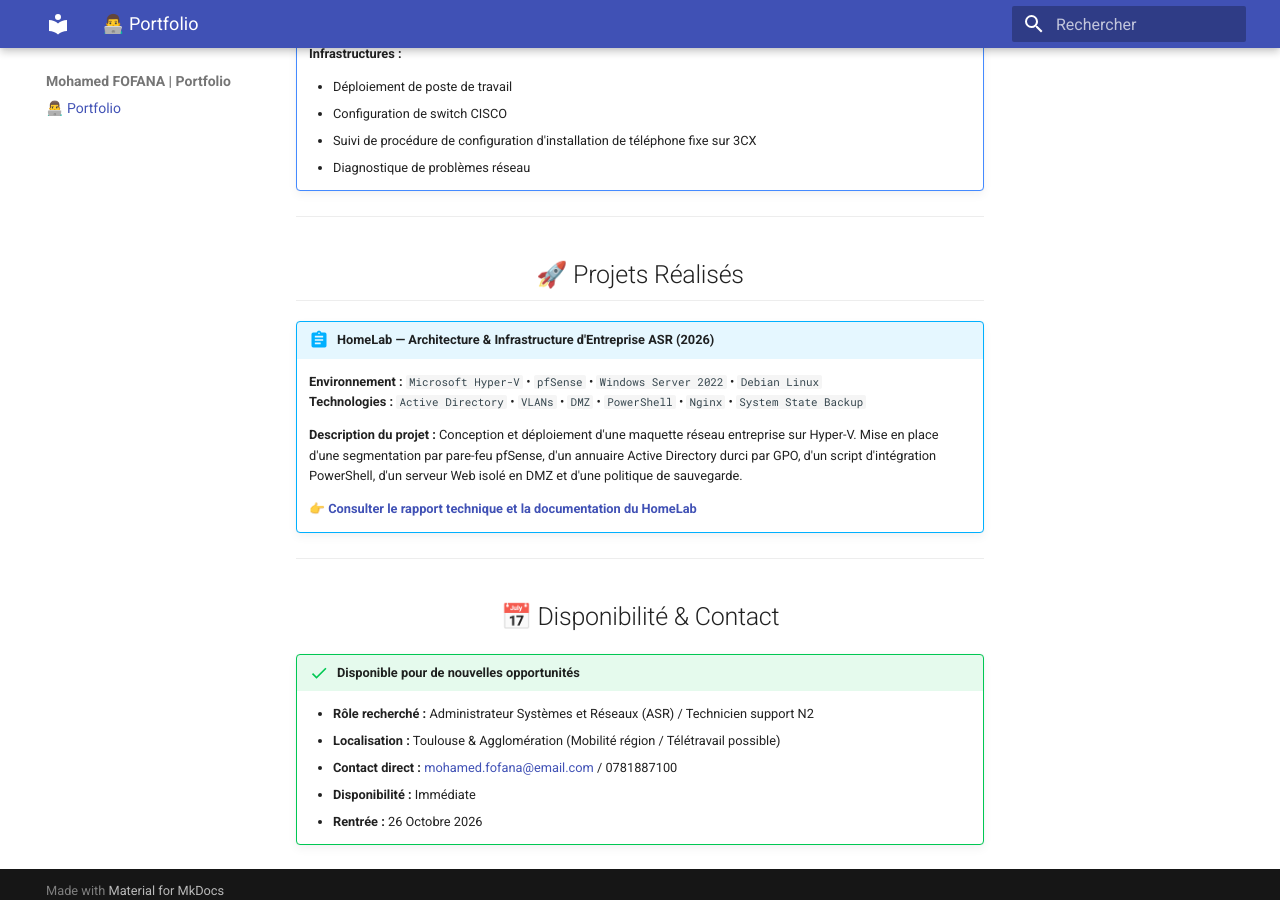
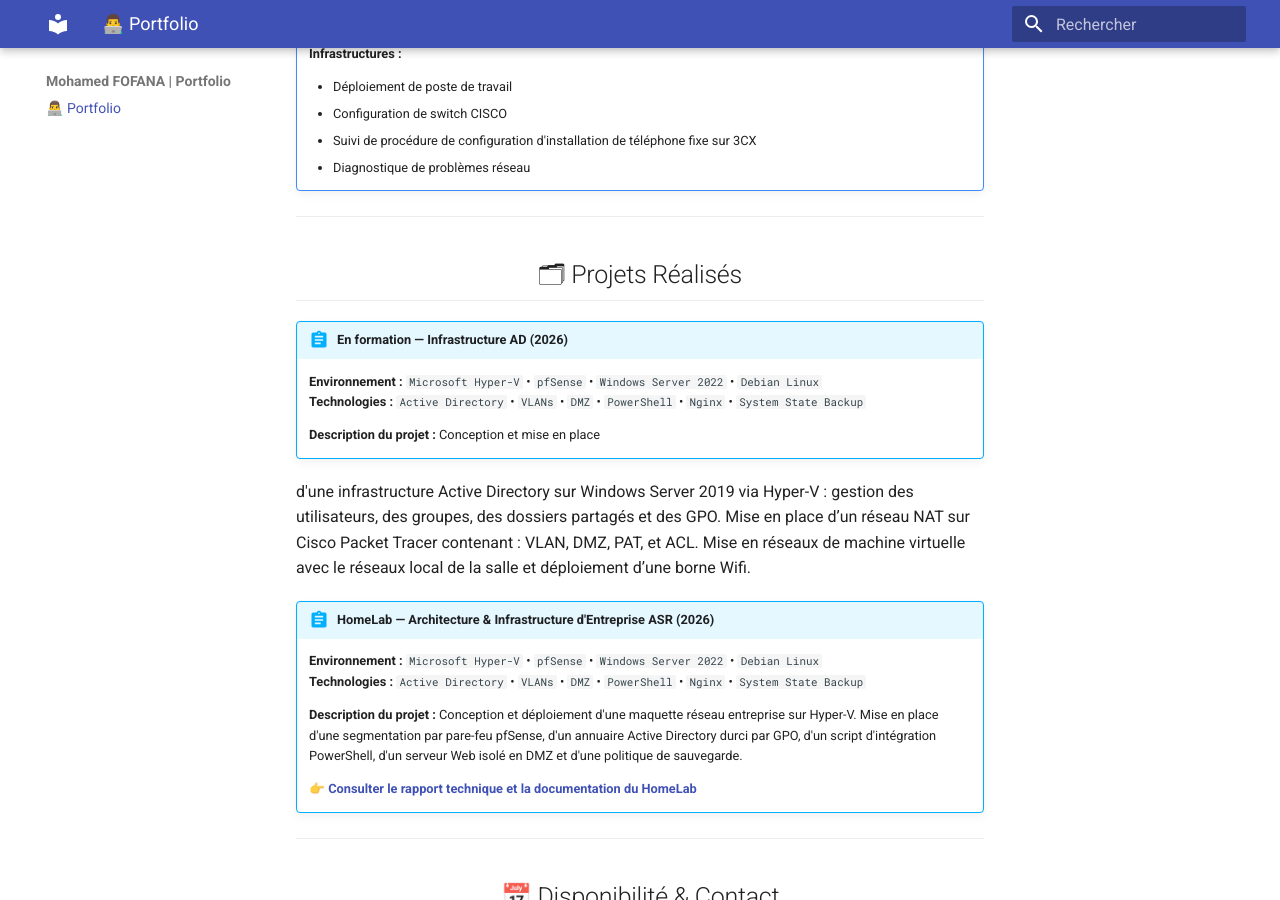
Before and after one commit to mohamedfofana/HomeLab, an MkDocs documentation site: the page built from docs/index.md, in a window 1280 px wide and 900 px high, scrolled down 2239 px. Built offline with MkDocs 1.6.1 and Material for MkDocs 9.7.7, drawn with Linux system fonts in a browser that asks for light colours; some of the changed text lies outside the part shown.

Commit message:
Update index.md

```diff
--- a/docs/index.md
+++ b/docs/index.md
@@ -24,7 +24,7 @@
 > Je cherche donc à développer mes compétences en administration d'infrastructures afin de passer de la résolutions d'incidents individuels à la conception et la gestion d'infrastructures permettant de limiter ce type d'incidents.
 ---
 <div align="center">
-<h2 style="border-bottom: 0.05rem solid var(--md-default-fg-color--lightest); padding-bottom: 0.4rem;">🛠️ Domaines de compétences</h2>
+<h2 style="border-bottom: 0.05rem solid var(--md-default-fg-color--lightest); padding-bottom: 0.4rem;">📚 Domaines de compétences</h2>
 </div>
 <div style="display: grid; grid-template-columns: repeat(auto-fit, minmax(220px, 1fr)); gap: 1.5rem; margin-top: 1.5rem;">
 
@@ -130,8 +130,24 @@
 ---
 
 <div align="center">
-<h2 style="border-bottom: 0.05rem solid var(--md-default-fg-color--lightest); padding-bottom: 0.4rem;">🚀 Projets Réalisés</h2>
+<h2 style="border-bottom: 0.05rem solid var(--md-default-fg-color--lightest); padding-bottom: 0.4rem;">🗂 Projets Réalisés</h2>
 </div>
+
+!!! abstract "En formation — Infrastructure AD (2026)"
+
+    **Environnement :** `Microsoft Hyper-V` • `pfSense` • `Windows Server 2022` • `Debian Linux`
+    **Technologies :** `Active Directory` • `VLANs` • `DMZ` • `PowerShell` • `Nginx` • `System State Backup`
+
+    **Description du projet :**
+    Conception et mise en place
+d'une infrastructure Active Directory sur Windows Server
+2019 via Hyper-V : gestion des utilisateurs, des groupes, des dossiers partagés et des GPO.
+    Mise en place d’un réseau NAT
+sur Cisco Packet Tracer
+contenant : VLAN, DMZ, PAT, et ACL.
+    Mise en réseaux de machine virtuelle avec le réseaux local de
+la salle et déploiement d’une borne Wifi.
+
 
 !!! abstract "HomeLab — Architecture & Infrastructure d'Entreprise ASR (2026)"
 
```
